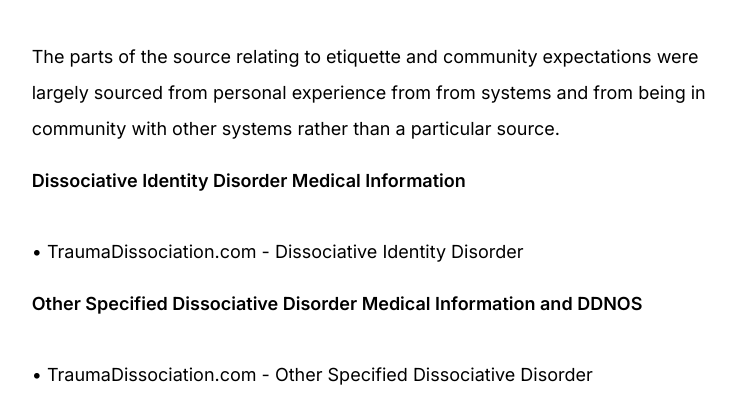
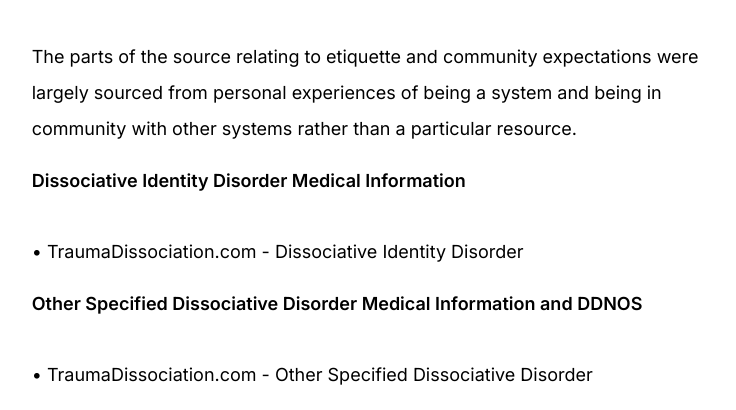
Before and after one commit to sys-resources/sys-resources.github.io, a plain HTML site: page info_sources.html in a window 1280 px wide. Shown: the part 371-781 px from the top of the page, without its empty margins (264-1000 px from the left). Drawn offline with nearby package versions, Linux system fonts and the light colour scheme.

Commit message:
Update info_sources.html

```diff
--- a/info_sources.html
+++ b/info_sources.html
@@ -38,7 +38,7 @@
                 <div class="row justify-content-center">
                   <div class="col-12 col-sm-12  col-md-9  col-lg-9  col-xl-9  col-xxl-9">
                     <h3 class="ds-heading">Sources </h3>
-                    <p>The parts of the source relating to etiquette and community expectations were largely sourced from personal experience from from systems and from being in community with other systems rather than a particular source.</p>
+                    <p>The parts of the source relating to etiquette and community expectations were largely sourced from personal experiences of being a system and being in community with other systems rather than a particular resource.</p>
                     <span class="ds-pr-info">Dissociative Identity Disorder Medical Information</span>
                     <p><a href="http://traumadissociation.com/dissociativeidentitydisorder#dsm5">• TraumaDissociation.com - Dissociative Identity Disorder</a></p>
                     <span class="ds-pr-info">Other Specified Dissociative Disorder Medical Information and DDNOS</span>
```
